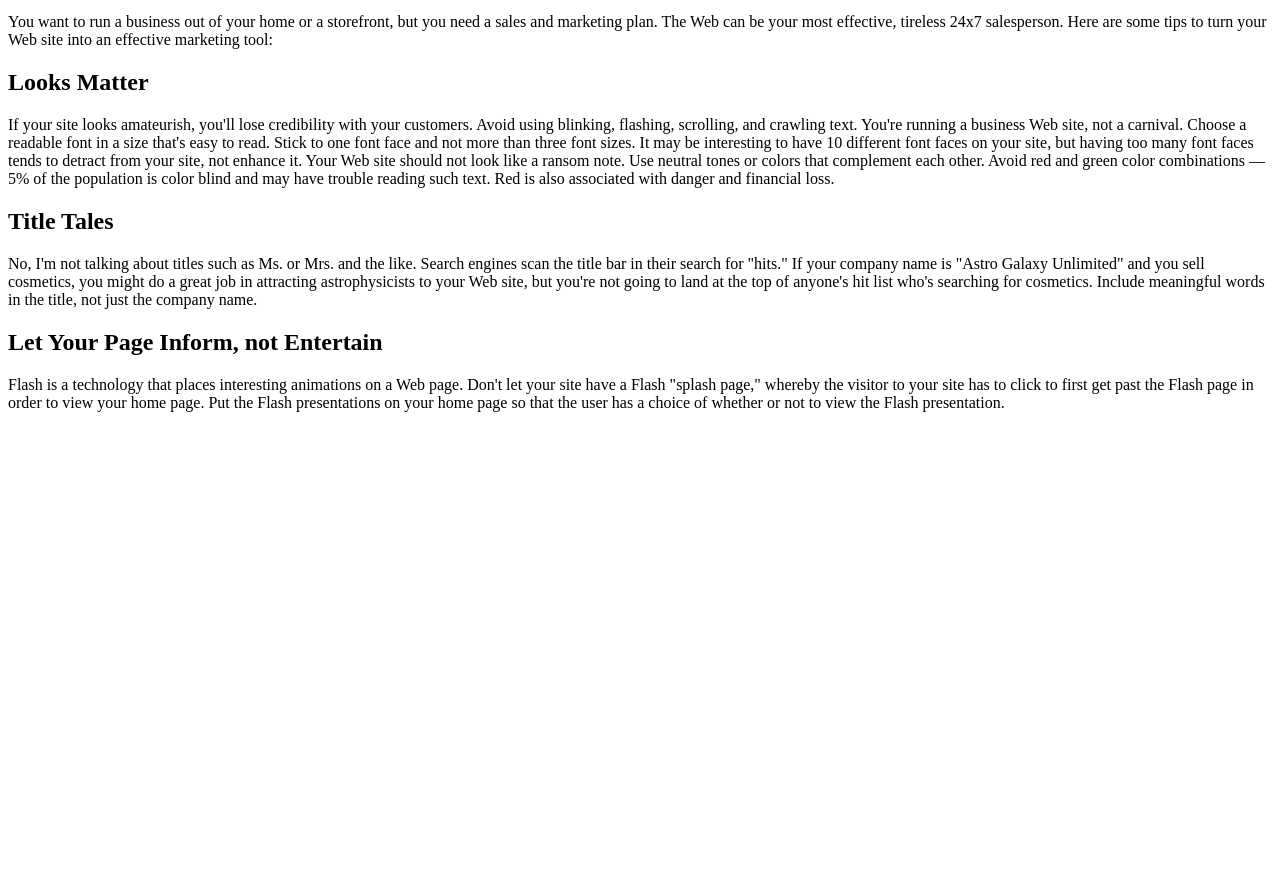
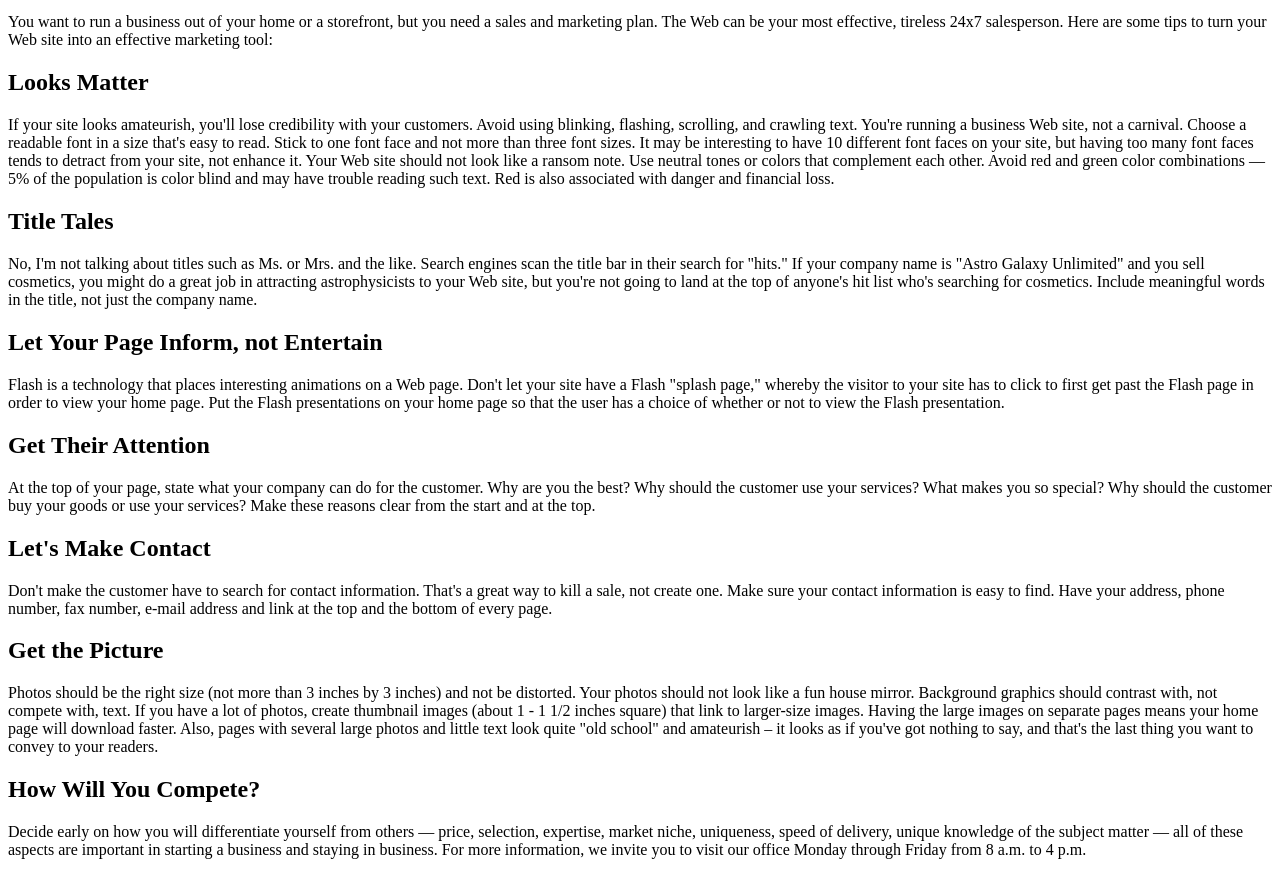
Before and after one commit to tanzinar/mages-Review-Render-an-image-on-a-webpage, a plain HTML site: page index.html in a window 1280 px wide. Shown: the part 87-962 px from the top of the page. Before the commit the page ends 800 px from the top, so only its background shows below. Drawn offline with Linux system fonts and the light colour scheme.

Commit message:
Update index.html

```diff
--- a/index.html
+++ b/index.html
@@ -21,5 +21,15 @@ div.a {
 </p>
 <h2>Let Your Page Inform, not Entertain</h2>
 <p>Flash is a technology that places interesting animations on a Web page. Don't let your site have a Flash "splash page," whereby the visitor to your site has to click to first get past the Flash page in order to view your home page. Put the Flash presentations on your home page so that the user has a choice of whether or not to view the Flash presentation.</p>
+<h2>Get Their Attention</h2>
+<p>At the top of your page, state what your company can do for the customer. Why are you the best? Why should the customer use your services? What makes you so special? Why should the customer buy your goods or use your services? Make these reasons clear from the start and at the top.</p>
+<h2>Let's Make Contact</h2>
+<p>Don't make the customer have to search for contact information. That's a great way to kill a sale, not create one. Make sure your contact information is easy to find. Have your address, phone number, fax number, e-mail address and link at the top and the bottom of every page.</p>
+<h2>Get the Picture</h2>
+<p>Photos should be the right size (not more than 3 inches by 3 inches) and not be distorted. Your photos should not look like a fun house mirror. Background graphics should contrast with, not compete with, text. If you have a lot of photos, create thumbnail images (about 1 - 1 1/2 inches square) that link to larger-size images. Having the large images on separate pages means your home page will download faster. Also, pages with several large photos and little text look quite "old school" and amateurish – it looks as if you've got nothing to say, and that's the last thing you want to convey to your readers.
+</p>
+<h2>How Will You Compete?</h2>
+<p>Decide early on how you will differentiate yourself from others — price, selection, expertise, market niche, uniqueness, speed of delivery, unique knowledge of the subject matter — all of these aspects are important in starting a business and staying in business. For more information, we invite you to visit our office Monday through Friday from 8 a.m. to 4 p.m.
+</p>
 </body>
 </html>
```
